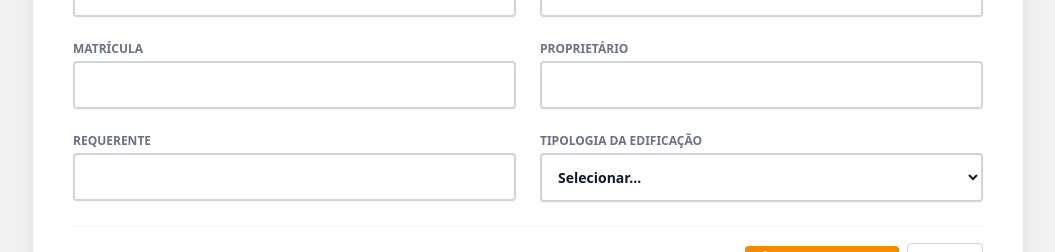
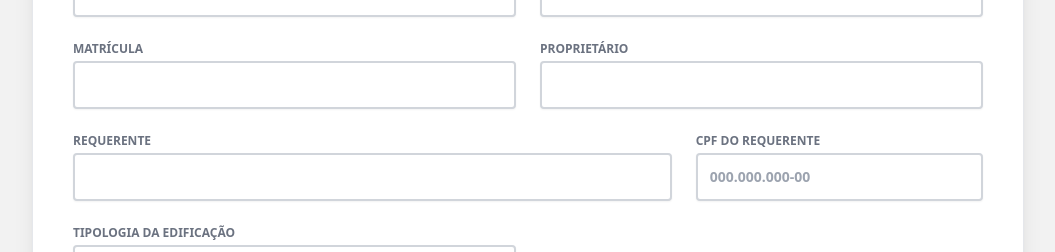
Before and after one commit to danielsentone/laudo-cedec-desastres, a React (Vite) app: page / in a window 1280 px wide. Shown: the part 780-1032 px from the top of the page, without its empty margins (112-1167 px from the left). Built offline with nearby package versions, Linux system fonts and the light colour scheme.

Commit message:
Adicionado CPF do requerente e pin no mapa do laudo

```diff
--- a/App.tsx
+++ b/App.tsx
@@ -41,6 +41,7 @@ const App: React.FC = () => {
     incra: '',
     proprietario: '',
     requerente: '',
+    cpfRequerente: '',
     endereco: '',
     latitude: '-25.4290',
     longitude: '-49.2671',
@@ -441,7 +442,18 @@ const App: React.FC = () => {
                     </>
                 )}
                 <div className="space-y-1"><label className="block text-xs font-bold text-gray-500 uppercase">Proprietário</label><input type="text" className="w-full rounded border-gray-300 bg-white text-gray-900 shadow-sm focus:ring-[#f38b00] focus:border-[#f38b00] p-3 text-sm font-semibold border-2" value={formData.proprietario} onChange={e => setFormData({ ...formData, proprietario: e.target.value })} /></div>
-                <div className="space-y-1"><label className="block text-xs font-bold text-gray-500 uppercase">Requerente</label><input type="text" className="w-full rounded border-gray-300 bg-white text-gray-900 shadow-sm focus:ring-[#f38b00] focus:border-[#f38b00] p-3 text-sm font-semibold border-2" value={formData.requerente} onChange={e => setFormData({ ...formData, requerente: e.target.value })} /></div>
+
+                <div className="md:col-span-2 grid grid-cols-1 md:grid-cols-3 gap-6">
+                  <div className="md:col-span-2 space-y-1">
+                    <label className="block text-xs font-bold text-gray-500 uppercase">Requerente</label>
+                    <input type="text" className="w-full rounded border-gray-300 bg-white text-gray-900 shadow-sm focus:ring-[#f38b00] focus:border-[#f38b00] p-3 text-sm font-semibold border-2" value={formData.requerente} onChange={e => setFormData({ ...formData, requerente: e.target.value })} />
+                  </div>
+                  <div className="space-y-1">
+                    <label className="block text-xs font-bold text-gray-500 uppercase">CPF do Requerente</label>
+                    <input type="text" placeholder="000.000.000-00" className="w-full rounded border-gray-300 bg-white text-gray-900 shadow-sm focus:ring-[#f38b00] focus:border-[#f38b00] p-3 text-sm font-semibold border-2" value={formData.cpfRequerente} onChange={e => setFormData({ ...formData, cpfRequerente: e.target.value })} />
+                  </div>
+                </div>
+
                 <div className="space-y-1"><label className="block text-xs font-bold text-gray-500 uppercase">Tipologia da Edificação</label>
                   <select className="w-full rounded border-gray-300 bg-white text-gray-900 shadow-sm focus:ring-[#f38b00] focus:border-[#f38b00] p-3 text-sm font-semibold border-2" value={formData.tipologia} onChange={e => setFormData({ ...formData, tipologia: e.target.value })}>
                     <option value="" disabled>Selecionar...</option>
--- a/components/LaudoPreview.tsx
+++ b/components/LaudoPreview.tsx
@@ -91,6 +91,9 @@ const LaudoPreview: React.FC<Props> = ({ data, engenheiro, mapSnapshot }) => {
                 <p><span className="font-bold uppercase w-40 inline-block">Requerente:</span> {showVal(data.requerente)}</p>
             </div>
             <div className="grid grid-cols-1">
+                <p><span className="font-bold uppercase w-40 inline-block">CPF do Requerente:</span> {showVal(data.cpfRequerente)}</p>
+            </div>
+            <div className="grid grid-cols-1">
                 <p><span className="font-bold uppercase w-40 inline-block">Endereço:</span> {showVal(data.endereco)}</p>
             </div>
             <div className="grid grid-cols-1">
@@ -108,8 +111,14 @@ const LaudoPreview: React.FC<Props> = ({ data, engenheiro, mapSnapshot }) => {
             <p className="font-bold mb-2 uppercase text-xs text-gray-500">Imagem Aérea de Satélite (Localização Georreferenciada)</p>
             <div className="w-full flex items-center justify-center relative overflow-hidden">
                 {mapSnapshot ? (
-                    <div className="w-full h-auto max-h-[400px]">
+                    <div className="relative w-full h-auto max-h-[400px]">
                         <img src={mapSnapshot} alt="Imagem Aérea da Localização" className="w-full h-auto object-contain mx-auto" style={{ maxHeight: '400px' }} />
+                        {/* Marcador Central (Pin) */}
+                        <div className="absolute top-1/2 left-1/2 transform -translate-x-1/2 -translate-y-full -mt-1 pointer-events-none drop-shadow-lg">
+                           <svg xmlns="http://www.w3.org/2000/svg" className="h-10 w-10 text-red-600 drop-shadow-md" viewBox="0 0 24 24" fill="currentColor" stroke="#fff" strokeWidth="1.5">
+                              <path fillRule="evenodd" d="M11.54 22.351l.07.04.028.016a.76.76 0 00.723 0l.028-.015.071-.041a16.975 16.975 0 001.144-.742 19.58 19.58 0 002.683-2.282c1.944-1.99 3.963-4.98 3.963-8.827a8.25 8.25 0 00-16.5 0c0 3.846 2.02 6.837 3.963 8.827a19.58 19.58 0 002.682 2.282 16.975 16.975 0 001.145.742zM12 13.5a3 3 0 100-6 3 3 0 000 6z" clipRule="evenodd" />
+                           </svg>
+                        </div>
                     </div>
                 ) : (
                     <div className="w-full h-40 flex flex-col items-center justify-center bg-gray-200">
--- a/types.ts
+++ b/types.ts
@@ -15,6 +15,7 @@ export interface LaudoData {
   zona: 'Urbano' | 'Rural';
   proprietario: string;
   requerente: string;
+  cpfRequerente: string; // Novo campo
   endereco: string;
   latitude: string;
   longitude: string;
```
